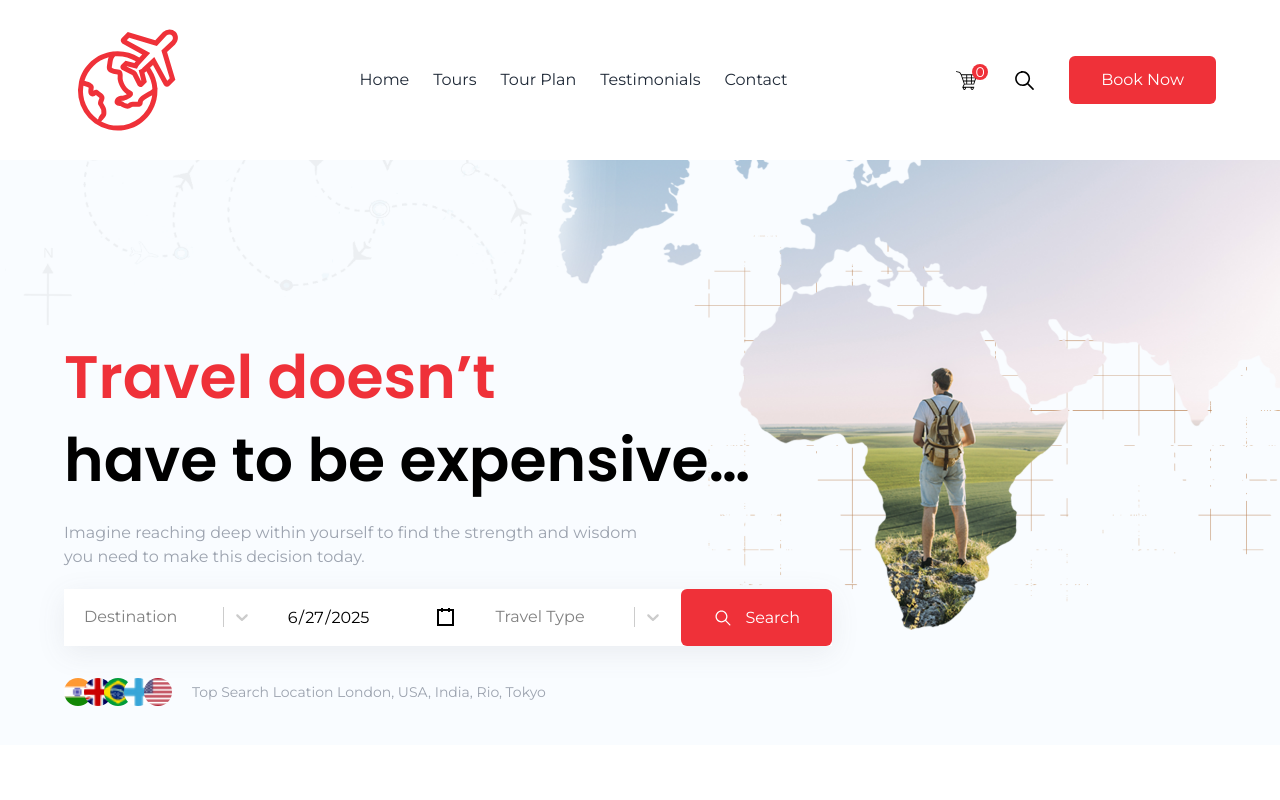
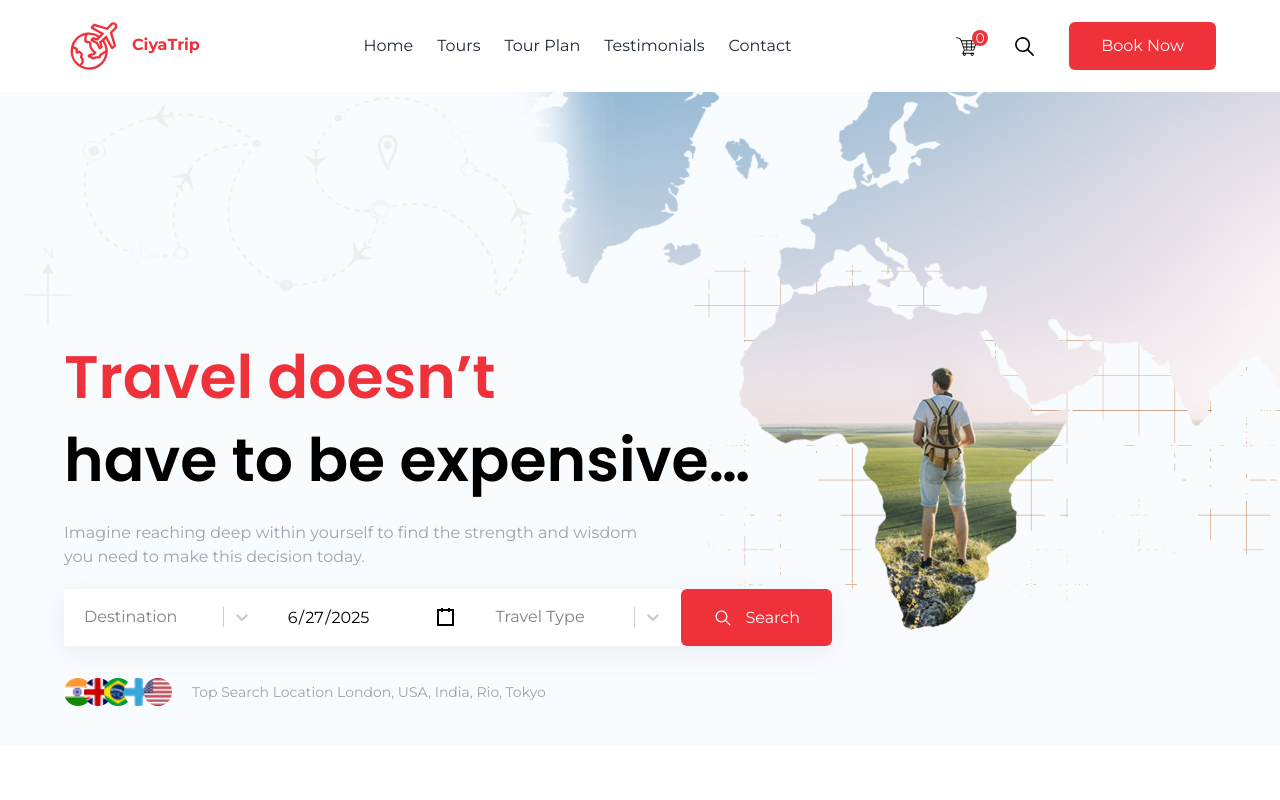
Before and after one commit to jawadelachhab/ciya-trip-react-ts, a React (Vite) app: page / in a window 1280 px wide. Shown: the top 800 px of the page. Built offline with nearby package versions, Linux system fonts and the light colour scheme.

Commit message:
correction header

```diff
--- a/src/components/common/Header.tsx
+++ b/src/components/common/Header.tsx
@@ -28,7 +28,8 @@ const NavLink = ({ path, text, onClick }: NavLinkProps) => {
 const Logo = () => (
   <div className="logo">
     <Link to="/">
-      <img src="/images/common/logo.svg" alt="Logo" className="w-32" />
+      <img src="/images/common/logo.svg" alt="Logo" className="inline-block"/>
+      <span className="font-bold text-primary ms-2">CiyaTrip</span>
     </Link>
   </div>
 );
```
Also changed, not shown: public/images/common/logo.svg.
